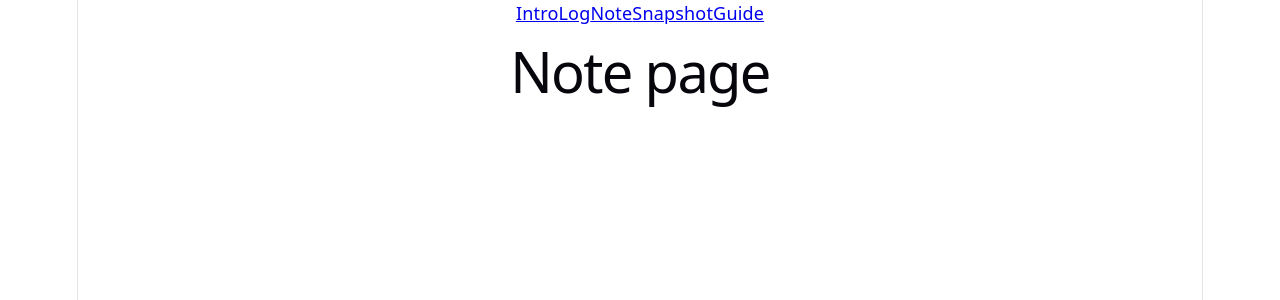
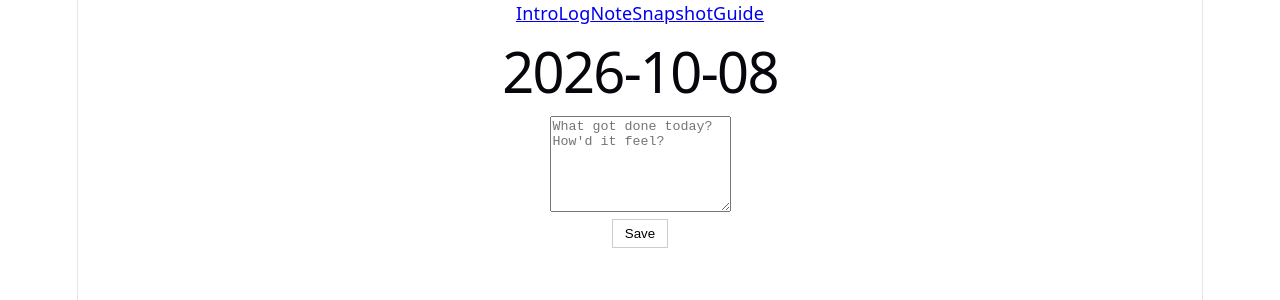
Before and after one commit to HasnainKhan01/foundation-tracker, a React (Vite) app in the folder client/: page /note in a window 1280 px wide. Shown: the top 300 px of the page. Built offline with nearby package versions, Linux system fonts and the light colour scheme; no server answers.

Commit message:
Build Note page
Textarea bound to note state, manual Save button hitting
PATCH /api/entries/:date/note, brief "Saved!" confirmation that
clears on further edits. Loads any existing note on mount via
the same date-based useEffect pattern as the Log page.

```diff
--- a/client/src/pages/Note.jsx
+++ b/client/src/pages/Note.jsx
@@ -1 +1,52 @@
-export default function Note() { return <h1>Note page</h1>; }
+import { useState, useEffect } from 'react';
+
+const today = new Date().toISOString().split('T')[0];
+
+function Note() {
+  const [note, setNote] = useState('');
+  const [saved, setSaved] = useState(false);
+
+  useEffect(() => {
+    fetch(`http://localhost:5000/api/entries/${today}`)
+      .then((res) => res.json())
+      .then((data) => {
+        if (data) {
+          setNote(data.note);
+        }
+      })
+      .catch((err) => console.error('Failed to load note:', err));
+  }, []);
+
+  function handleSave() {
+    fetch(`http://localhost:5000/api/entries/${today}/note`, {
+      method: 'PATCH',
+      headers: { 'Content-Type': 'application/json' },
+      body: JSON.stringify({ note }),
+    })
+      .then(() => {
+        setSaved(true);
+        setTimeout(() => setSaved(false), 2000);
+      })
+      .catch((err) => console.error('Failed to save note:', err));
+  }
+
+  return (
+    <div>
+      <h1>{today}</h1>
+      <textarea
+        value={note}
+        onChange={(e) => {
+          setNote(e.target.value);
+          setSaved(false);
+        }}
+        rows={6}
+        placeholder="What got done today? How'd it feel?"
+      />
+      <br />
+      <button onClick={handleSave}>Save</button>
+      {saved && <span> Saved!</span>}
+    </div>
+  );
+}
+
+export default Note;
```
